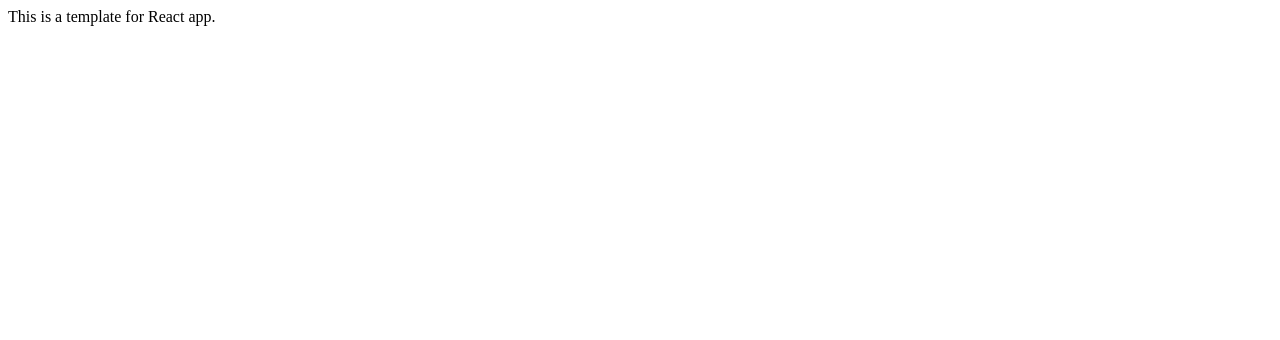
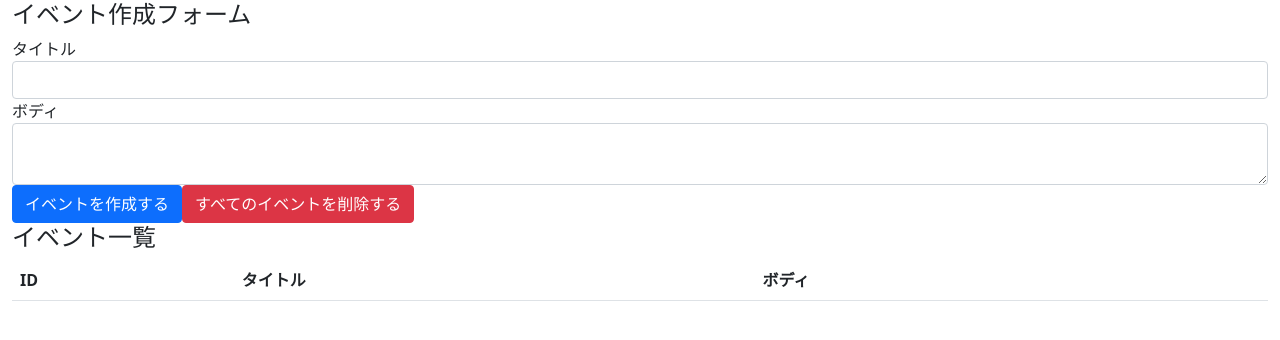
Before and after one commit to Kiyoshi09/react-hooks-101, a React (Create React App) app: page / in a window 1280 px wide. Shown: the top 340 px of the page. Built offline with nearby package versions, Linux system fonts and the light colour scheme.

Commit message:
create event form & event table with bootstrap

```diff
--- a/package.json
+++ b/package.json
@@ -6,6 +6,7 @@
     "@testing-library/jest-dom": "^5.16.2",
     "@testing-library/react": "^12.1.3",
     "@testing-library/user-event": "^13.5.0",
+    "bootstrap": "^5.1.3",
     "react": "^17.0.2",
     "react-dom": "^17.0.2",
     "react-scripts": "5.0.0",
--- a/src/App.js
+++ /dev/null
@@ -1,7 +0,0 @@
-import React from "react";
-
-const App = () => {
-  return <div>This is a template for React app.</div>;
-};
-
-export default App;
--- /dev/null
+++ b/src/components/App.js
@@ -0,0 +1,40 @@
+import React from "react";
+import "bootstrap/dist/css/bootstrap.min.css";
+
+const App = () => {
+  return (
+    <div className="container-fluid">
+      <h4>イベント作成フォーム</h4>
+      <form>
+        <div className="form-group">
+          <label htmlFor="formEventTitle">タイトル</label>
+          <input className="form-control" id="formEventTitle"></input>
+        </div>
+
+        <div className="form-group">
+          <label htmlFor="formEventBody">ボディ</label>
+          <textarea className="form-control" id="formEventBody"></textarea>
+        </div>
+
+        <button className="btn btn-primary">イベントを作成する</button>
+        <button className="btn btn-danger">すべてのイベントを削除する</button>
+      </form>
+
+      <h4>イベント一覧</h4>
+      <table className="table table-hover">
+        <thead>
+          <tr>
+            <th>ID</th>
+            <th>タイトル</th>
+            <th>ボディ</th>
+            <th></th>
+          </tr>
+        </thead>
+
+        <tbody></tbody>
+      </table>
+    </div>
+  );
+};
+
+export default App;
--- a/src/index.js
+++ b/src/index.js
@@ -1,5 +1,5 @@
 import React from "react";
 import ReactDOM from "react-dom";
-import App from "./App";
+import App from "./components/App";
 
 ReactDOM.render(<App />, document.getElementById("root"));
```
Also changed, not shown: 1 other file (tests, documents, lock files or other folders).
